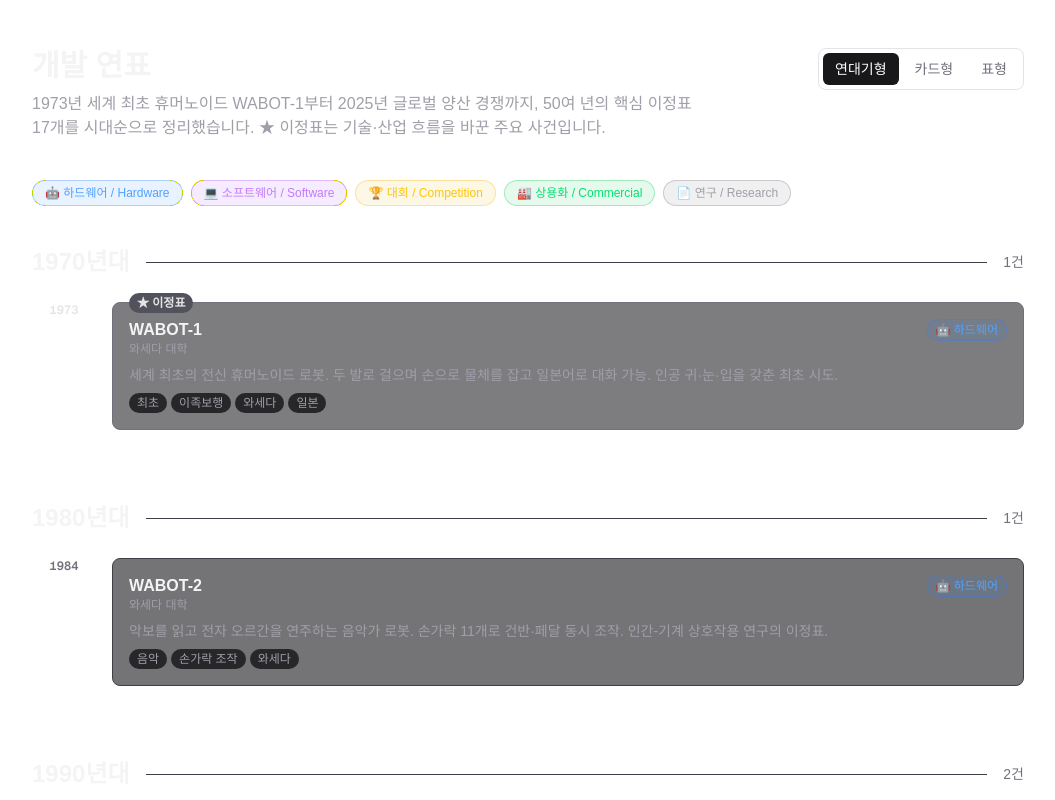
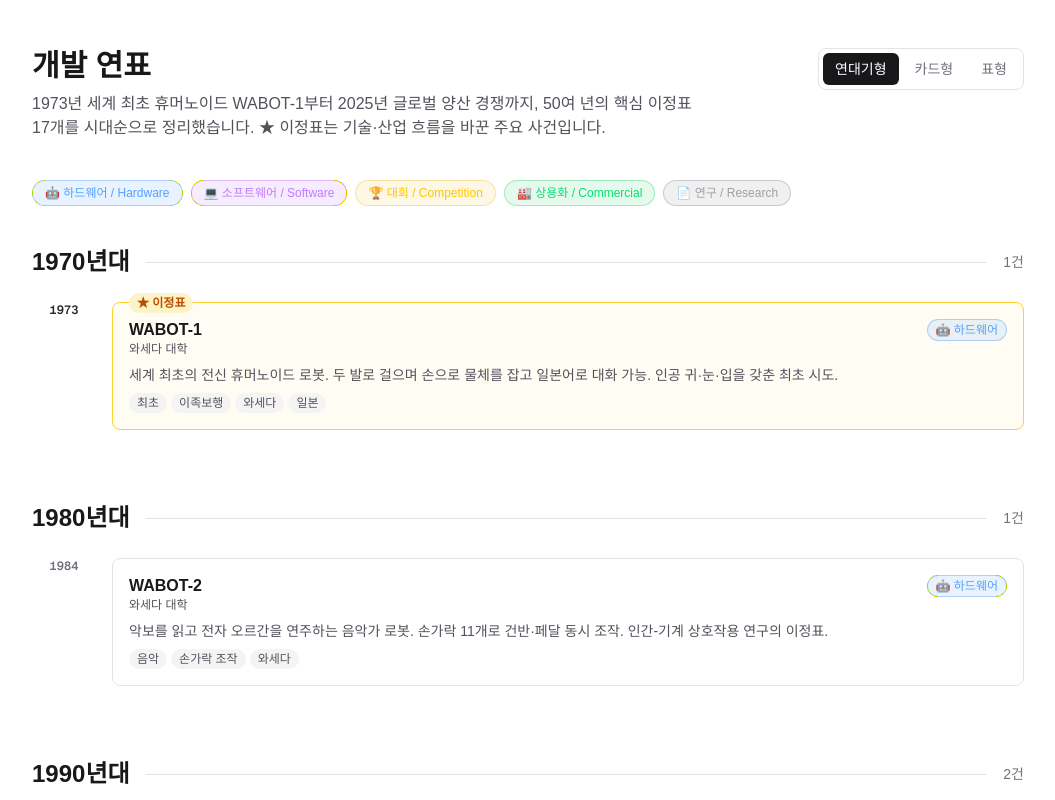
Before and after one commit to BissalMuni/robot, a Next.js app: page /timeline in a window 1280 px wide. Shown: the top 800 px of the page, without its empty margins (112-1167 px from the left). Built offline with nearby package versions, Linux system fonts and the light colour scheme; no server answers.

Commit message:
feat: 자기개선 루프 자동 반영 2026-06-29

```diff
--- a/src/app/community/page.tsx
+++ b/src/app/community/page.tsx
@@ -37,8 +37,8 @@
       <header className="mb-8">
         <div className="flex flex-col gap-4 sm:flex-row sm:items-start sm:justify-between">
           <div>
-            <h1 className="text-3xl font-bold text-zinc-100">커뮤니티</h1>
-            <p className="mt-2 max-w-2xl text-zinc-400">
+            <h1 className="text-3xl font-bold text-zinc-900 dark:text-zinc-100">커뮤니티</h1>
+            <p className="mt-2 max-w-2xl text-zinc-600 dark:text-zinc-400">
               휴머노이드·로봇공학 관련 포럼, 디스코드/슬랙, 깃허브 오픈소스 프로젝트,
               유튜브 채널, 뉴스레터를 카테고리별로 정리했습니다.
               ★ 추천 항목은 입문자가 먼저 찾아볼 채널입니다.
@@ -62,7 +62,7 @@
             const { ko, en, icon } = categoryLabels[category];
             return (
               <section key={category} id={category} className="scroll-mt-16">
-                <h2 className="mb-4 flex items-center gap-2 text-lg font-semibold text-zinc-200">
+                <h2 className="mb-4 flex items-center gap-2 text-lg font-semibold text-zinc-800 dark:text-zinc-200">
                   <span>{icon}</span>
                   <span>{ko}</span>
                   <span className="text-sm font-normal text-zinc-500">/ {en}</span>
--- a/src/app/research/page.tsx
+++ b/src/app/research/page.tsx
@@ -36,8 +36,8 @@
       <header className="mb-8">
         <div className="flex flex-col gap-4 sm:flex-row sm:items-start sm:justify-between">
           <div>
-            <h1 className="text-3xl font-bold text-zinc-100">연구 자료</h1>
-            <p className="mt-2 max-w-2xl text-zinc-400">
+            <h1 className="text-3xl font-bold text-zinc-900 dark:text-zinc-100">연구 자료</h1>
+            <p className="mt-2 max-w-2xl text-zinc-600 dark:text-zinc-400">
               휴머노이드 로봇 연구의 주요 연구소·학회·데이터셋·핵심 논문을 카테고리별로 정리했습니다.
               ★ 추천 항목은 입문자가 먼저 살펴볼 자료입니다.
             </p>
@@ -60,7 +60,7 @@
             const { ko, en, icon } = categoryLabels[category];
             return (
               <section key={category} id={category} className="scroll-mt-16">
-                <h2 className="mb-4 flex items-center gap-2 text-lg font-semibold text-zinc-200">
+                <h2 className="mb-4 flex items-center gap-2 text-lg font-semibold text-zinc-800 dark:text-zinc-200">
                   <span>{icon}</span>
                   <span>{ko}</span>
                   <span className="text-sm font-normal text-zinc-500">/ {en}</span>
--- a/src/app/software/page.tsx
+++ b/src/app/software/page.tsx
@@ -25,8 +25,8 @@
   return (
     <main className="mx-auto max-w-6xl px-4 py-12">
       <header className="mb-10">
-        <h1 className="text-3xl font-bold text-zinc-100">소프트웨어 스택</h1>
-        <p className="mt-2 text-zinc-400 max-w-2xl">
+        <h1 className="text-3xl font-bold text-zinc-900 dark:text-zinc-100">소프트웨어 스택</h1>
+        <p className="mt-2 text-zinc-600 dark:text-zinc-400 max-w-2xl">
           휴머노이드 로봇 개발에 필요한 9개 카테고리별 핵심 소프트웨어 도구를 정리했습니다.
           ★ 추천 마크는 입문/중급 팀이 우선 도입할 도구입니다.
         </p>
@@ -41,7 +41,7 @@
           const { ko, en, icon } = categoryLabels[category];
           return (
             <section key={category} id={category} className="scroll-mt-16">
-              <h2 className="mb-4 flex items-center gap-2 text-lg font-semibold text-zinc-200">
+              <h2 className="mb-4 flex items-center gap-2 text-lg font-semibold text-zinc-800 dark:text-zinc-200">
                 <span>{icon}</span>
                 <span>{ko}</span>
                 <span className="text-sm font-normal text-zinc-500">/ {en}</span>
--- a/src/app/timeline/page.tsx
+++ b/src/app/timeline/page.tsx
@@ -50,8 +50,8 @@
       <header className="mb-10">
         <div className="flex flex-col gap-4 sm:flex-row sm:items-start sm:justify-between">
           <div>
-            <h1 className="text-3xl font-bold text-zinc-100">개발 연표</h1>
-            <p className="mt-2 max-w-2xl text-zinc-400">
+            <h1 className="text-3xl font-bold text-zinc-900 dark:text-zinc-100">개발 연표</h1>
+            <p className="mt-2 max-w-2xl text-zinc-600 dark:text-zinc-400">
               1973년 세계 최초 휴머노이드 WABOT-1부터 2025년 글로벌 양산 경쟁까지,
               50여 년의 핵심 이정표 {milestoneCount}개를 시대순으로 정리했습니다.
               ★ 이정표는 기술·산업 흐름을 바꾼 주요 사건입니다.
@@ -92,8 +92,8 @@
             <section key={decade} id={`d${decade}`} className="scroll-mt-16">
               {/* 연대 헤더 */}
               <div className="mb-6 flex items-center gap-4">
-                <h2 className="text-2xl font-bold text-zinc-100">{decade}년대</h2>
-                <div className="h-px flex-1 bg-zinc-700" />
+                <h2 className="text-2xl font-bold text-zinc-900 dark:text-zinc-100">{decade}년대</h2>
+                <div className="h-px flex-1 bg-zinc-200 dark:bg-zinc-700" />
                 <span className="text-sm text-zinc-500">{events.length}건</span>
               </div>
 
@@ -107,14 +107,14 @@
                       <div className="flex w-16 flex-col items-center shrink-0">
                         <span
                           className={`text-xs font-mono font-semibold tabular-nums ${
-                            event.milestone ? "text-zinc-200" : "text-zinc-500"
+                            event.milestone ? "text-zinc-800 dark:text-zinc-200" : "text-zinc-500"
                           }`}
                         >
                           {event.year}
                           {event.month ? `.${String(event.month).padStart(2, "0")}` : ""}
                         </span>
                         {idx < events.length - 1 && (
-                          <div className="mt-1 flex-1 w-px bg-zinc-700" />
+                          <div className="mt-1 flex-1 w-px bg-zinc-200 dark:bg-zinc-700" />
                         )}
                       </div>
 
--- a/src/components/TimelineCardView.tsx
+++ b/src/components/TimelineCardView.tsx
@@ -20,7 +20,7 @@
         const { ko, en, icon } = categoryLabels[category];
         return (
           <section key={category} id={`cat-${category}`} className="scroll-mt-16">
-            <h2 className="mb-4 flex items-center gap-2 text-lg font-semibold text-zinc-200">
+            <h2 className="mb-4 flex items-center gap-2 text-lg font-semibold text-zinc-800 dark:text-zinc-200">
               <span>{icon}</span>
               <span>{ko}</span>
               <span className="text-sm font-normal text-zinc-500">/ {en}</span>
--- a/src/components/TimelineEvent.tsx
+++ b/src/components/TimelineEvent.tsx
@@ -8,21 +8,21 @@
     <div
       className={`relative flex flex-col gap-2 rounded-lg border p-4 transition-shadow hover:shadow-md ${
         event.milestone
-          ? "border-zinc-500 bg-zinc-800/60"
-          : "border-zinc-700 bg-zinc-900/60"
+          ? "border-amber-300 bg-amber-50/60 dark:border-zinc-500 dark:bg-zinc-800/60"
+          : "border-zinc-200 bg-white/60 dark:border-zinc-700 dark:bg-zinc-900/60"
       }`}
     >
       {event.milestone && (
-        <span className="absolute -top-2.5 left-4 rounded-full bg-zinc-600 px-2 py-0.5 text-xs font-semibold text-zinc-200">
+        <span className="absolute -top-2.5 left-4 rounded-full bg-amber-100 px-2 py-0.5 text-xs font-semibold text-amber-700 dark:bg-zinc-600 dark:text-zinc-200">
           ★ 이정표
         </span>
       )}
 
       <div className="flex items-start justify-between gap-2">
         <div>
-          <p className="font-semibold leading-snug text-zinc-100">{event.title}</p>
+          <p className="font-semibold leading-snug text-zinc-900 dark:text-zinc-100">{event.title}</p>
           {event.subtitle && (
-            <p className="text-xs text-zinc-400">{event.subtitle}</p>
+            <p className="text-xs text-zinc-600 dark:text-zinc-400">{event.subtitle}</p>
           )}
         </div>
         <span
@@ -32,13 +32,13 @@
         </span>
       </div>
 
-      <p className="text-sm text-zinc-400">{event.description}</p>
+      <p className="text-sm text-zinc-600 dark:text-zinc-400">{event.description}</p>
 
       <div className="flex flex-wrap gap-1">
         {event.tags.map((tag) => (
           <span
             key={tag}
-            className="rounded-full bg-zinc-800 px-2 py-0.5 text-xs text-zinc-400"
+            className="rounded-full bg-zinc-100 px-2 py-0.5 text-xs text-zinc-600 dark:bg-zinc-800 dark:text-zinc-400"
           >
             {tag}
           </span>
@@ -50,7 +50,7 @@
           href={event.link}
           target="_blank"
           rel="noopener noreferrer"
-          className="mt-auto text-sm text-blue-400 hover:underline"
+          className="mt-auto text-sm text-blue-600 hover:underline dark:text-blue-400"
         >
           자세히 →
         </Link>
```
Also changed, not shown: src/components/SoftwareToolCard.tsx (+8 -8 lines), src/components/TimelineTableView.tsx (+11 -11 lines).
